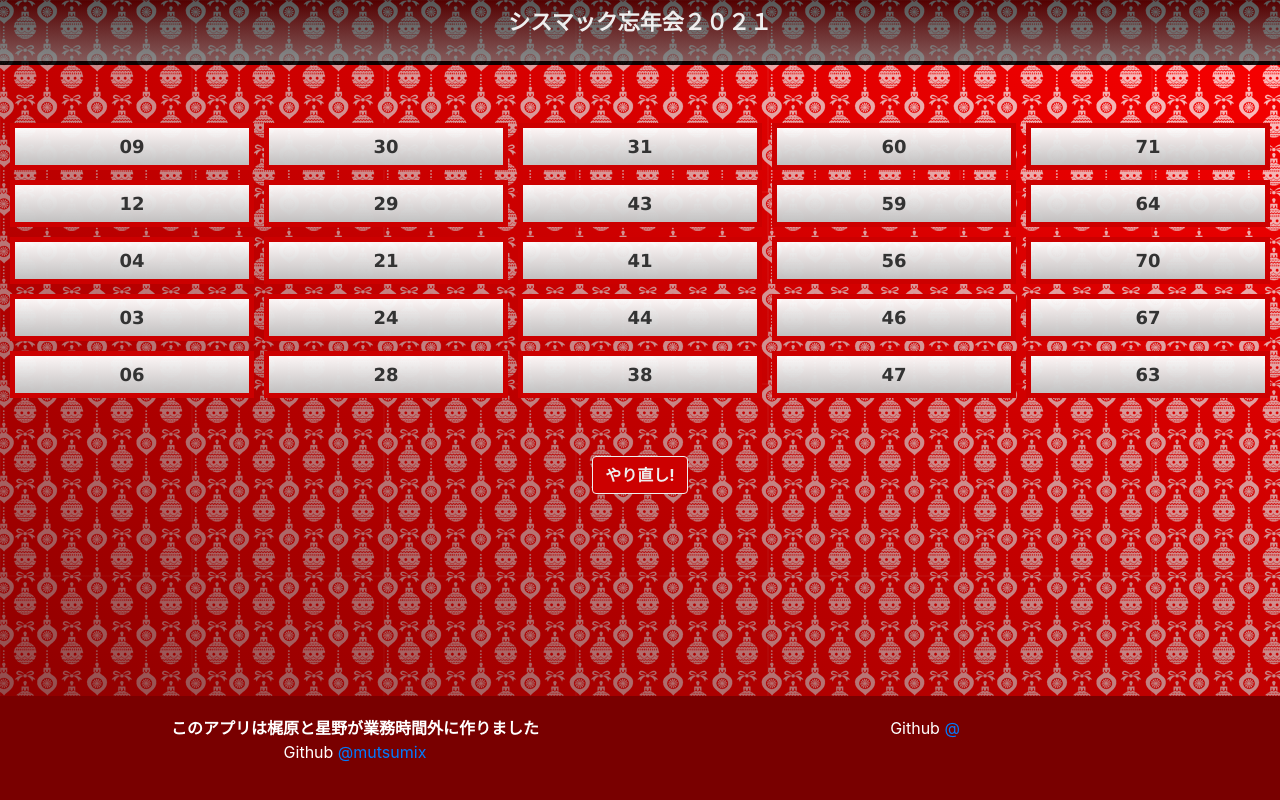
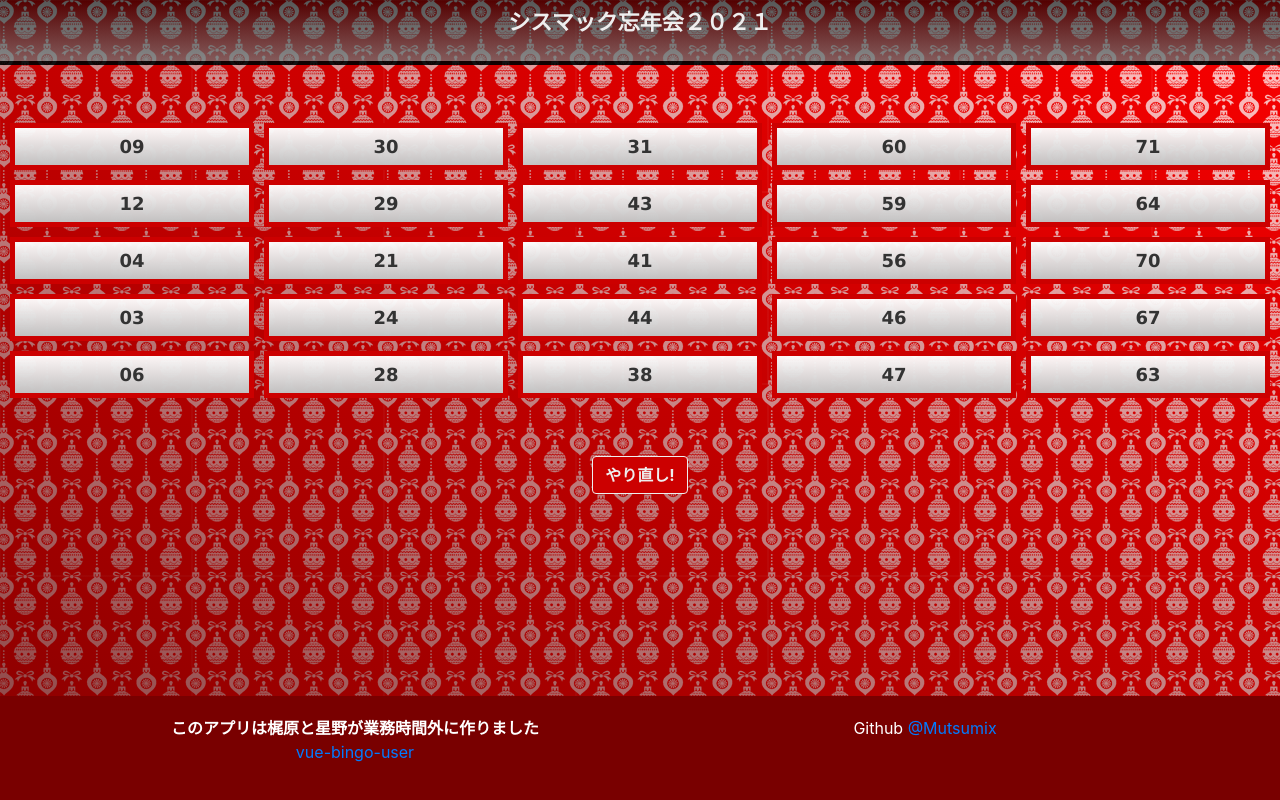
Before and after one commit to Mutsumix/vue-bingo-user, a Vue app: page / in a window 1280 px wide. Built offline with nearby package versions, Linux system fonts and the light colour scheme.

Commit message:
フッターのURL修正

```diff
--- a/src/components/AppFooter.vue
+++ b/src/components/AppFooter.vue
@@ -5,15 +5,15 @@
                 <div class="col-md-6">
                     <p class="mb-0"><strong>このアプリは梶原と星野が業務時間外に作りました</strong></p>
                     <p>
-                         Github
-                        <a href="https://github.com/Mutxumix" target="_blank">@mutsumix </a>
+
+                        <a href="https://github.com/Mutsumix/vue-bingo-user" target="_blank">vue-bingo-user </a>
                     </p>
                 </div>
                 <div class="col-md-6">
                     <p class="mb-0"></p>
                     <p>
                          Github
-                        <a href="https://github.com/Mutxumix" target="_blank">@ </a>
+                        <a href="https://github.com/Mutsumix" target="_blank">@Mutsumix </a>
                     </p>
                 </div>
             </div>
```
